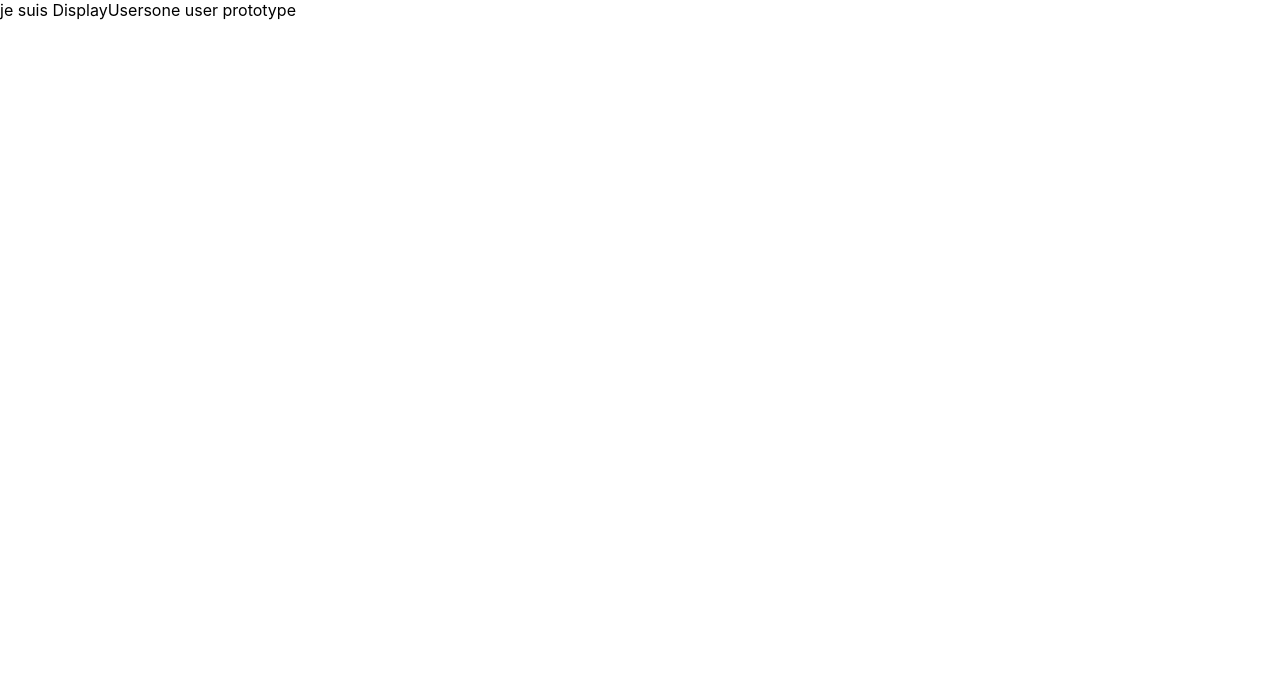
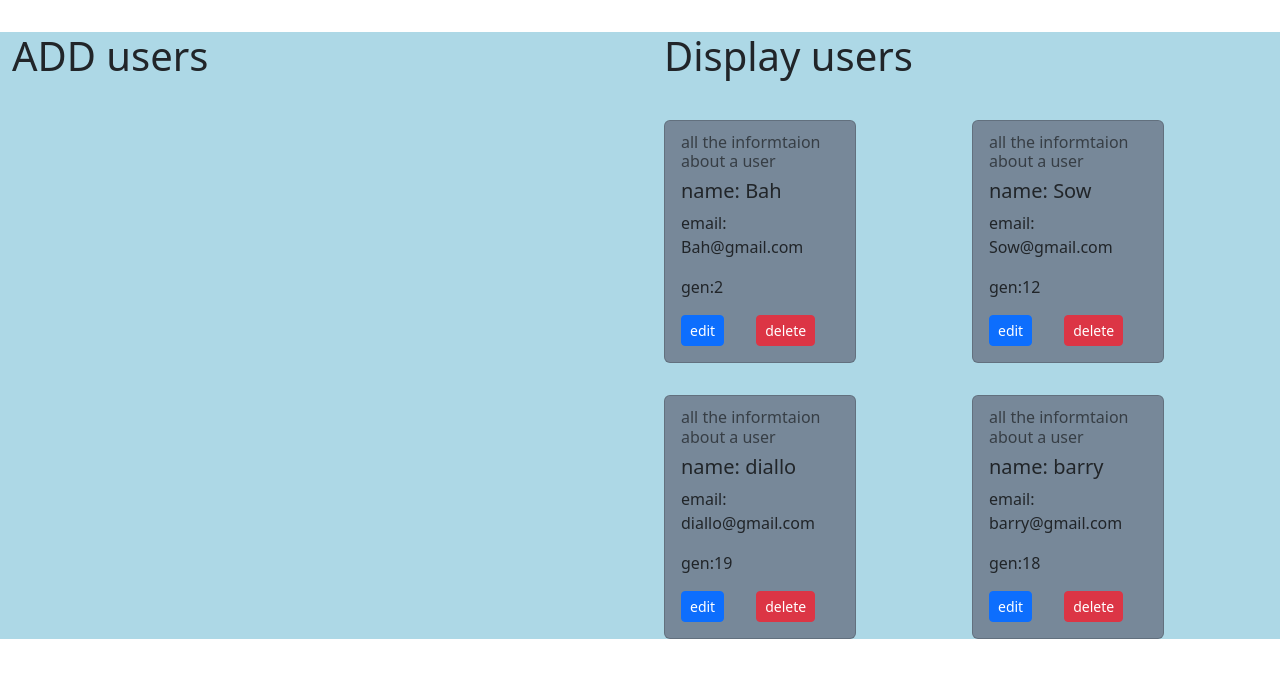
Before and after one commit to FatimaBangayadiallo/users-react-redux-firebase-auth, a React (Create React App) app: page / in a window 1280 px wide. Shown: the top 678 px of the page. Built offline with nearby package versions, Linux system fonts and the light colour scheme.

Commit message:
displayUsers

```diff
--- a/src/App.js
+++ b/src/App.js
@@ -2,12 +2,54 @@ import logo from "./logo.svg";
 import "./App.css";
 import React from "react";
 import DisplayUsers from "./allComponents/displayUsers";
+import { Container, Row, Col } from "react-bootstrap";
+import "bootstrap/dist/css/bootstrap.min.css";
+import Add from "./allComponents/addUser";
 
 class App extends React.Component {
+  constructor(props) {
+    super(props);
+    this.state = {
+      authUsers: [
+        {
+          name: "Bah",
+          email: "Bah@gmail.com",
+          gen: 2,
+        },
+        {
+          name: "Sow",
+          email: "Sow@gmail.com",
+          gen: 12,
+        },
+        {
+          name: "diallo",
+          email: "diallo@gmail.com",
+          gen: 19,
+        },
+        {
+          name: "barry",
+          email: "barry@gmail.com",
+          gen: 18,
+        },
+      ],
+    };
+  }
   render() {
     return (
       <>
-        <DisplayUsers />
+        <Container
+          style={{ backgroundColor: "lightblue", marginTop: "2rem" }}
+          fluid
+        >
+          <Row>
+            <Col>
+              <Add />
+            </Col>
+            <Col>
+              <DisplayUsers data={this.state.authUsers} />
+            </Col>
+          </Row>
+        </Container>
       </>
     );
   }
--- a/src/allComponents/addUser.jsx
+++ b/src/allComponents/addUser.jsx
@@ -0,0 +1,12 @@
+import React from "react";
+
+class Add extends React.Component {
+  render() {
+    return (
+      <>
+        <h1>ADD users </h1>
+      </>
+    );
+  }
+}
+export default Add;
--- a/src/allComponents/displayUsers.jsx
+++ b/src/allComponents/displayUsers.jsx
@@ -1,10 +1,17 @@
 import React from "react";
 import User from "./user";
-const DisplayUsers = () => {
+import { Container, Row } from "react-bootstrap";
+const DisplayUsers = (props) => {
   return (
     <>
-      je suis DisplayUsers
-      <User />
+      <Container>
+        <Row>
+          <h1> Display users</h1>
+          {props.data.map((item, index) => {
+            return <User itemInfo={item} key={index} />;
+          })}
+        </Row>
+      </Container>
     </>
   );
 };
--- a/src/allComponents/user.jsx
+++ b/src/allComponents/user.jsx
@@ -1,5 +1,39 @@
 import React from "react";
-const User = () => {
-  return <>one user prototype</>;
+import { Card, Button, Col } from "react-bootstrap";
+
+const User = (props) => {
+  return (
+    <>
+      {/* premiere partie de la carte */}
+      <Col>
+        <Card
+          style={{
+            width: "12rem",
+            marginTop: "2rem",
+            backgroundColor: "lightslategrey",
+          }}
+        >
+          <Card.Body>
+            <Card.Subtitle className="mb-2 text-muted">
+              all the informtaion about a user
+            </Card.Subtitle>
+            <Card.Title>name: {props.itemInfo.name}</Card.Title>
+
+            <Card.Text>
+              <p>email: {props.itemInfo.email}</p>
+              <p>gen:{props.itemInfo.gen}</p>
+            </Card.Text>
+            <Button variant="primary" size="sm">
+              edit
+            </Button>
+            <Button variant="danger" size="sm" style={{ marginLeft: "2rem" }}>
+              delete
+            </Button>
+          </Card.Body>
+        </Card>
+      </Col>
+      {/* end of the partie */}
+    </>
+  );
 };
 export default User;
```
